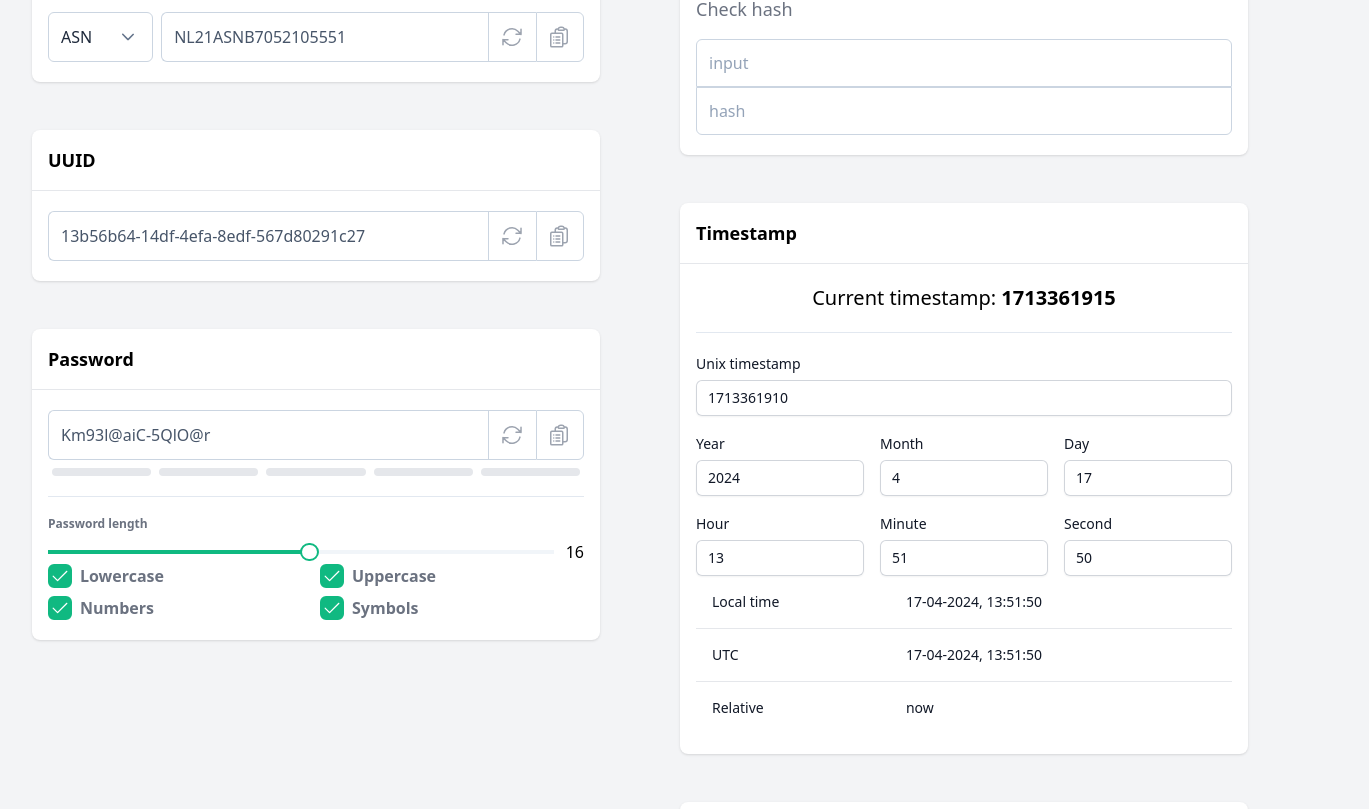
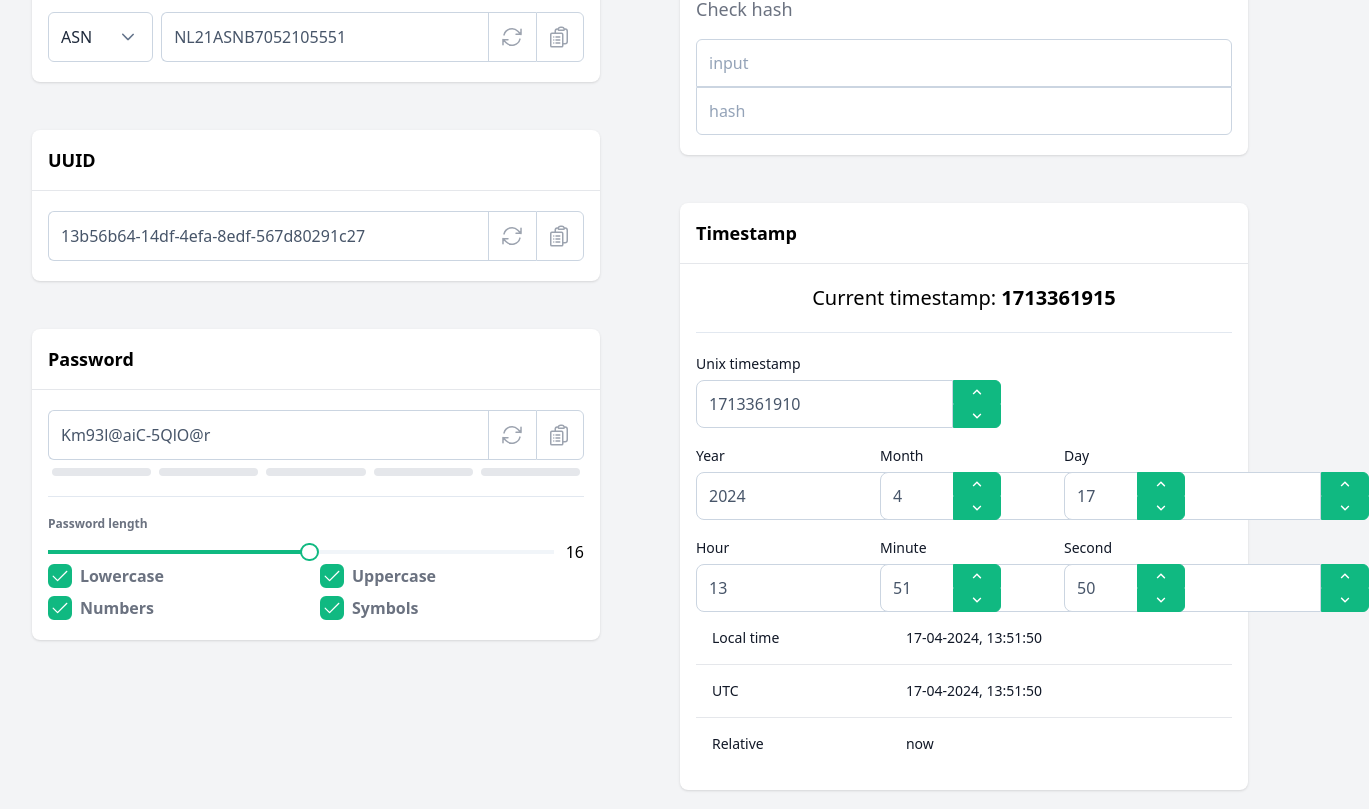
Before and after one commit to BramVanBerkel/testnummers, a Vue app: page / in a window 1280 px wide. Shown: the part 372-1181 px from the top of the page, 1369 px wide, since content can reach past the window. Built offline with nearby package versions, Linux system fonts and the light colour scheme.

Commit message:
convert timestamp

```diff
--- a/src/components/generators/Timestamp.vue
+++ b/src/components/generators/Timestamp.vue
@@ -82,17 +82,16 @@ watch(state.date, () => { updateLocaleString() })
 
   <div class="pb-4">
     <label
-      for="year"
+      for="unix"
       class="block text-sm font-medium leading-6 text-gray-900"
     >Unix timestamp</label>
     <div class="mt-1">
-      <input
-        id="unix"
+      <InputNumber
         v-model="state.timestamp.value"
-        type="number"
-        name="unix"
-        class="block w-full rounded-md border-0 py-1.5 text-gray-900 shadow-sm ring-1 ring-inset ring-gray-300 placeholder:text-gray-400 focus:ring-2 focus:ring-inset focus:ring-indigo-600 sm:text-sm sm:leading-6"
-      >
+        :format="false"
+        input-id="unix"
+        show-buttons
+      />
     </div>
   </div>
 
@@ -103,15 +102,15 @@ watch(state.date, () => { updateLocaleString() })
         class="block text-sm font-medium leading-6 text-gray-900"
       >Year</label>
       <div class="mt-1">
-        <input
-          id="year"
-          v-model.lazy="state.year.value"
-          type="number"
-          name="year"
-          min="1970"
-          max="9000"
-          class="block w-full rounded-md border-0 py-1.5 text-gray-900 shadow-sm ring-1 ring-inset ring-gray-300 placeholder:text-gray-400 focus:ring-2 focus:ring-inset focus:ring-indigo-600 sm:text-sm sm:leading-6"
-        >
+        <InputNumber
+          v-model="state.year.value"
+          input-id="year"
+          :min="1970"
+          :max="9000"
+          :format="false"
+          show-buttons
+          class="w-full"
+        />
       </div>
     </div>
 
@@ -121,15 +120,15 @@ watch(state.date, () => { updateLocaleString() })
         class="block text-sm font-medium leading-6 text-gray-900"
       >Month</label>
       <div class="mt-1">
-        <input
-          id="month"
-          v-model.lazy="state.month.value"
-          type="number"
-          name="month"
-          min="1"
-          max="12"
-          class="block w-full rounded-md border-0 py-1.5 text-gray-900 shadow-sm ring-1 ring-inset ring-gray-300 placeholder:text-gray-400 focus:ring-2 focus:ring-inset focus:ring-indigo-600 sm:text-sm sm:leading-6"
-        >
+        <InputNumber
+          v-model="state.month.value"
+          input-id="month"
+          :min="1"
+          :max="12"
+          :format="false"
+          show-buttons
+          class="w-full"
+        />
       </div>
     </div>
 
@@ -139,15 +138,15 @@ watch(state.date, () => { updateLocaleString() })
         class="block text-sm font-medium leading-6 text-gray-900"
       >Day</label>
       <div class="mt-1">
-        <input
-          id="day"
-          v-model.lazy="state.day.value"
-          type="number"
-          name="day"
-          min="1"
-          max="31"
-          class="block w-full rounded-md border-0 py-1.5 text-gray-900 shadow-sm ring-1 ring-inset ring-gray-300 placeholder:text-gray-400 focus:ring-2 focus:ring-inset focus:ring-indigo-600 sm:text-sm sm:leading-6"
-        >
+        <InputNumber
+          v-model="state.day.value"
+          input-id="day"
+          :min="1"
+          :max="31"
+          :format="false"
+          show-buttons
+          class="w-full"
+        />
       </div>
     </div>
   </div>
@@ -159,15 +158,15 @@ watch(state.date, () => { updateLocaleString() })
         class="block text-sm font-medium leading-6 text-gray-900"
       >Hour</label>
       <div class="mt-1">
-        <input
-          id="hour"
-          v-model.lazy="state.hour.value"
-          type="number"
-          name="hour"
-          min="0"
-          max="23"
-          class="block w-full rounded-md border-0 py-1.5 text-gray-900 shadow-sm ring-1 ring-inset ring-gray-300 placeholder:text-gray-400 focus:ring-2 focus:ring-inset focus:ring-indigo-600 sm:text-sm sm:leading-6"
-        >
+        <InputNumber
+          v-model="state.hour.value"
+          input-id="hour"
+          :min="0"
+          :max="24"
+          :format="false"
+          show-buttons
+          class="w-full"
+        />
       </div>
     </div>
 
@@ -177,15 +176,15 @@ watch(state.date, () => { updateLocaleString() })
         class="block text-sm font-medium leading-6 text-gray-900"
       >Minute</label>
       <div class="mt-1">
-        <input
-          id="minute"
-          v-model.lazy="state.minute.value"
-          type="number"
-          name="minute"
-          min="0"
-          max="59"
-          class="block w-full rounded-md border-0 py-1.5 text-gray-900 shadow-sm ring-1 ring-inset ring-gray-300 placeholder:text-gray-400 focus:ring-2 focus:ring-inset focus:ring-indigo-600 sm:text-sm sm:leading-6"
-        >
+        <InputNumber
+          v-model="state.minute.value"
+          input-id="minute"
+          :min="0"
+          :max="59"
+          :format="false"
+          show-buttons
+          class="w-full"
+        />
       </div>
     </div>
 
@@ -195,15 +194,15 @@ watch(state.date, () => { updateLocaleString() })
         class="block text-sm font-medium leading-6 text-gray-900"
       >Second</label>
       <div class="mt-1">
-        <input
-          id="second"
-          v-model.lazy="state.second.value"
-          type="number"
-          name="second"
-          min="0"
-          max="59"
-          class="block w-full rounded-md border-0 py-1.5 text-gray-900 shadow-sm ring-1 ring-inset ring-gray-300 placeholder:text-gray-400 focus:ring-2 focus:ring-inset focus:ring-indigo-600 sm:text-sm sm:leading-6"
-        >
+        <InputNumber
+          v-model="state.second.value"
+          input-id="second"
+          :min="0"
+          :max="59"
+          :format="false"
+          show-buttons
+          class="w-full"
+        />
       </div>
     </div>
   </div>
```
